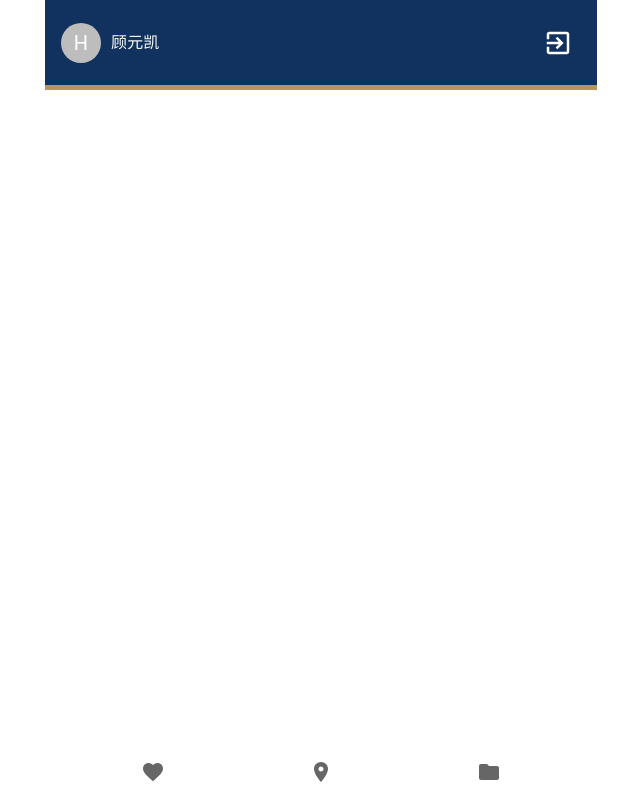
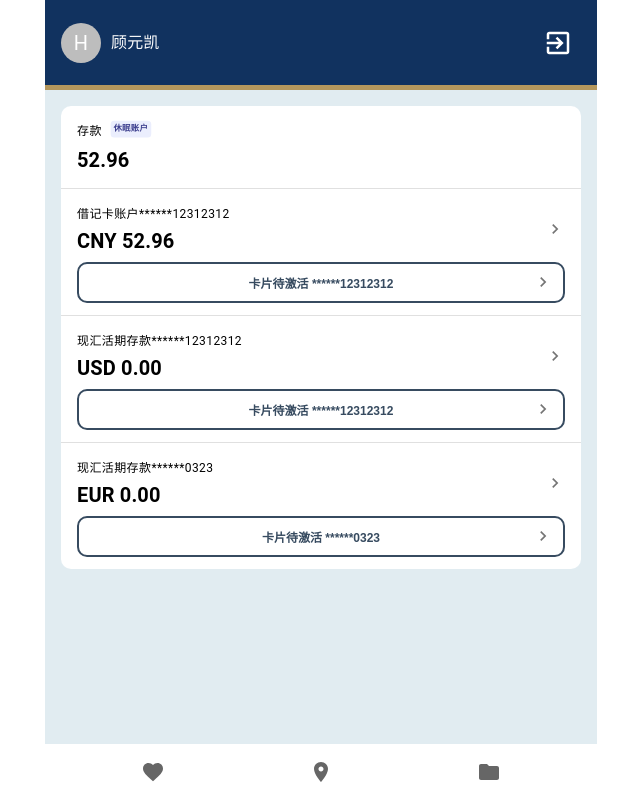
Before and after one commit to taacc/simple-bank-react, a React (Create React App) app: page / in a window 1280 px wide. Shown: the whole page, without its empty margins (319-959 px from the left). Built offline with nearby package versions, Linux system fonts and the light colour scheme; grey boxes are pictures that could not be loaded.

Commit message:
feat: home page

```diff
--- a/public/index.html
+++ b/public/index.html
@@ -3,7 +3,7 @@
   <head>
     <meta charset="utf-8" />
     <link rel="icon" href="%PUBLIC_URL%/favicon.ico" />
-    <meta name="viewport" content="width=device-width, initial-scale=1" />
+    <meta name="viewport" content="width=device-width, initial-scale=1/0, maximum-scale=1.0, user-scalab=0;" />
     <meta name="theme-color" content="#000000" />
     <meta
       name="description"
--- /dev/null
+++ b/src/components/CellGroup/CellGroup.js
@@ -0,0 +1,34 @@
+import React, {cloneElement} from "react";
+import Box from '@mui/material/Box';
+import { CellItem } from "../CellItem";
+import Divider from '@mui/material/Divider';
+export function CellGroup ({configuration = [], children}) {
+    console.log(children, 'children')
+    return (
+        <Box sx={{
+            display: 'flex',
+            flexDirection: 'column',
+            m: '16px',
+            borderRadius: '10px',
+            background: 'white'
+        }}>
+            {
+                configuration && configuration.length && configuration.map((cellProps, index) =>
+                    <>
+                        <CellItem key={index} link={!!cellProps.link} render={cellProps.render}>
+                            {
+                                cloneElement(
+                                    children,
+                                    cellProps
+                                )
+                            }
+                        </CellItem>
+                        {
+                            index !== configuration.length - 1 ? <Divider /> : null
+                        }
+                    </>
+                    )
+            }
+        </Box>
+    )
+}
--- /dev/null
+++ b/src/components/CellGroup/index.js
@@ -0,0 +1 @@
+export { CellGroup } from './CellGroup'
--- /dev/null
+++ b/src/components/CellItem/CellItem.js
@@ -0,0 +1,28 @@
+import React, {useRef} from "react";
+import { Box } from "@mui/material";
+import TouchRipple from '@mui/material/ButtonBase/TouchRipple';
+
+export function CellItem({children, render}) {
+    console.log(children)
+    const rippleRef = useRef(null);
+    const onRippleStart = (e) => {
+      rippleRef.current.start(e);
+    };
+    const onRippleStop = (e) => {
+      rippleRef.current.stop(e);
+    };
+    return (
+        <Box sx={{
+            p: '12px 16px',
+            position: 'relative'
+        }}
+        onMouseDown={onRippleStart}
+        onMouseUp={onRippleStop}
+        >
+            {
+                render ? render() : children
+            }
+            <TouchRipple ref={rippleRef} center={false} />
+        </Box>
+    )
+}
--- /dev/null
+++ b/src/components/CellItem/index.js
@@ -0,0 +1 @@
+export { CellItem } from "./CellItem";
--- a/src/pages/Home/Home.js
+++ b/src/pages/Home/Home.js
@@ -1,7 +1,170 @@
 import React from "react";
 import { Playground } from "../../components/Playground";
-export function Home () {
+import { CellGroup } from "../../components/CellGroup";
+import {Box, IconButton, ButtonBase} from '@mui/material';
+import Typography from '@mui/material/Typography'
+import KeyboardArrowRightIcon from '@mui/icons-material/KeyboardArrowRight';
+const Ad = () => {
+    return <Box
+        sx={{
+            background: 'white',
+            p: '12px 16px',
+            m: '200px 16px 16px',
+            borderRadius: '10px',
+            display: 'flex'
+        }}
+    >
+        <img src="https://images.unsplash.com/photo-1522770179533-24471fcdba45" width='100px'/>
+        <Box>
+            <Typography variant="h7" color="initial" component="div" sx={{fontWeight: 'bold', ml: '10px'}}>
+                App新功能
+            </Typography>
+            <Typography variant="caption" color="initial" sx={{ml: '10px'}}>
+                不止新意，还有心意
+            </Typography>
+        </Box>
+    </Box>
+}
+const HomePageCell = ({
+    account,
+    accountType,
+    balance,
+    bankCardNum,
+    hibernateCardList = [],
+    link
+}) => {
     return (
-        <Playground />
+        <Box>
+            <Box sx={{
+                position: 'relative'
+            }}>
+                <Typography variant="caption" color="initial">
+                    {account}
+                    {
+                        accountType ? <Box sx={{
+                            display: 'inline-block',
+                            background: 'rgb(235,238,253)',
+                            borderRadius: '5px',
+                            color: 'rgb(65,67,145)',
+                            p: '2px 4px',
+                            transform: 'scale(0.7) translateY(-4px)',
+                            fontWeight: 'bold'
+                        }}>{accountType}</Box> :
+                        <Box component='span'>
+                            {bankCardNum}
+                        </Box>
+                    }
+                </Typography>
+                <Typography variant="h6" color="initial" sx={{
+                    fontWeight: 'bold'
+                }}>
+                    {balance}
+                </Typography>
+                <IconButton sx={
+                {
+                    position: 'absolute',
+                    right: '0',
+                    top: '50%',
+                    p: 0,
+                    transform: 'translateY(-50%)'
+                }
+                 }>
+                {
+                    link ?
+                    <KeyboardArrowRightIcon sx={{
+                        fontSize: '20px'
+                    }}/> : null
+                }
+
+                </IconButton>
+            </Box>
+            {
+                hibernateCardList && hibernateCardList.map((hibernateCard) =>
+                <ButtonBase
+                    onMouseDown={(e) => e.stopPropagation () }
+                     sx={{
+                    border: '2px rgb(55,75,96) solid',
+                    mt: '5px',
+                    p: '10px 5px',
+                    borderRadius: '10px',
+                    fontWeight: 'bold',
+                    fontSize: '12px',
+                    color: 'rgb(55,75,96)',
+                    position: 'relative',
+                    width: '100%'
+                }}
+                >
+                    卡片待激活 {hibernateCard.bankCardNum}
+
+                    <IconButton sx={
+                    {
+                        position: 'absolute',
+                        right: '10px',
+                        top: '50%',
+                        p: 0,
+                        transform: 'translateY(-50%)'
+                    }
+                    }>
+                    {
+                        link ?
+                        <KeyboardArrowRightIcon sx={{
+                            fontSize: '20px'
+                        }}/> : null
+                    }
+                    </IconButton>
+                </ButtonBase>)
+            }
+        </Box>
     )
 }
+export function Home () {
+    const definedCellConfig = [
+        {
+            account: '存款',
+            accountType: '休眠账户',
+            balance: '52.96'
+        },
+        {
+            account: '借记卡账户',
+            balance: 'CNY 52.96',
+            bankCardNum: '******12312312',
+            hibernateCardList: [
+                {
+                    bankCardNum: '******12312312'
+                }
+            ],
+            link: true
+        },
+        {
+            account: '现汇活期存款',
+            balance: 'USD 0.00',
+            bankCardNum: '******12312312',
+            hibernateCardList: [
+                {
+                    bankCardNum: '******12312312'
+                }
+            ],
+            link: true
+        },
+        {
+            account: '现汇活期存款',
+            balance: 'EUR 0.00',
+            bankCardNum: '******0323',
+            hibernateCardList: [
+                {
+                    bankCardNum: '******0323'
+                }
+            ],
+            link: true
+        },
+    ]
+    return (
+        <>
+            <Playground />
+            <CellGroup configuration={definedCellConfig}>
+                <HomePageCell />
+            </CellGroup>
+            <Ad />
+        </>
+    )
+}
--- a/src/pages/Layout/MainContent/MainContent.js
+++ b/src/pages/Layout/MainContent/MainContent.js
@@ -4,7 +4,7 @@ import { Outlet } from "react-router-dom";
 
 export function MainContent() {
     return (
-        <Box sx={{flex: 1 }}>
+        <Box sx={{flex: 1, background: 'rgb(225,236,241)', overflow: 'auto'}}>
             <Outlet />
         </Box>
     )
```
